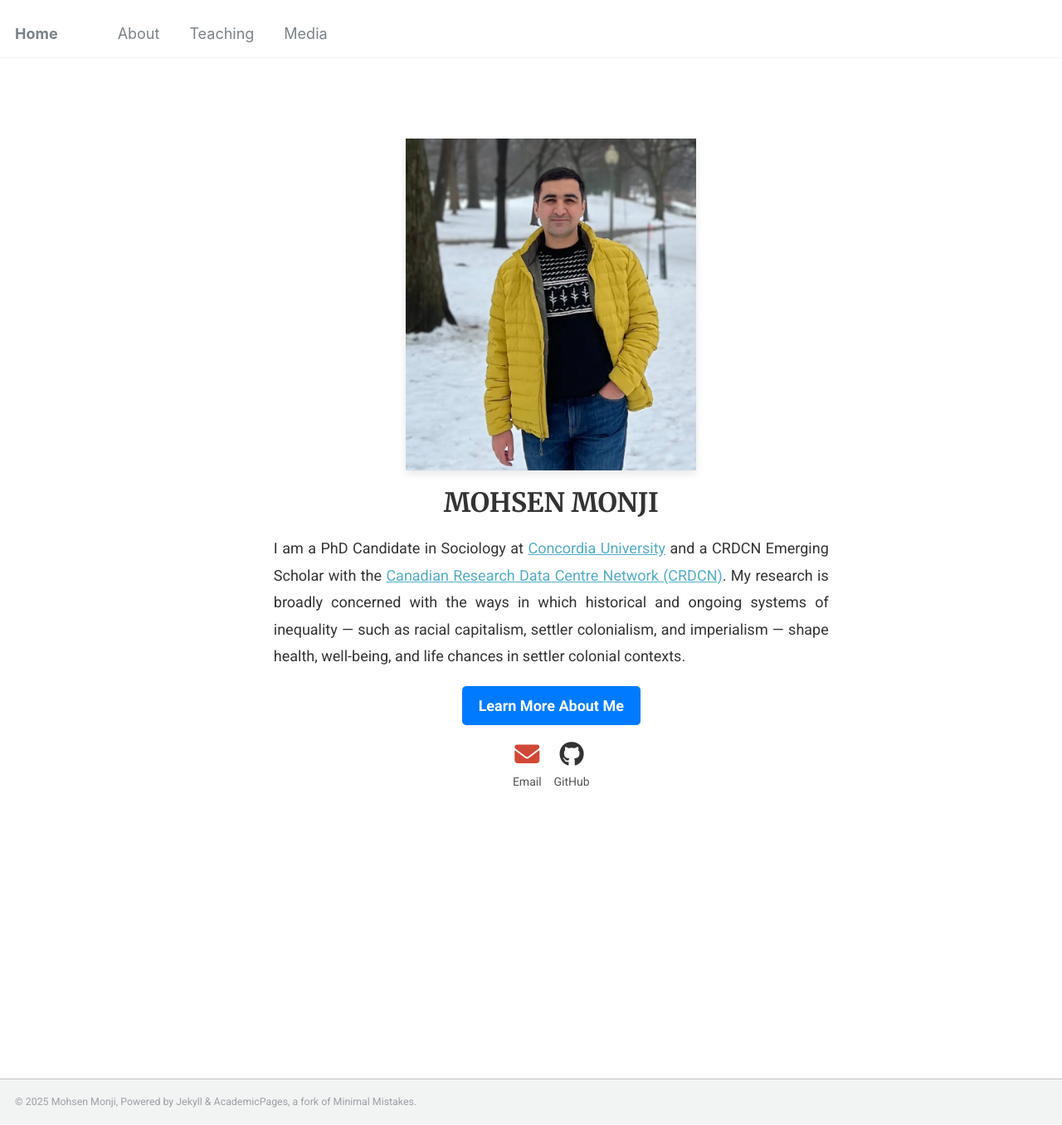
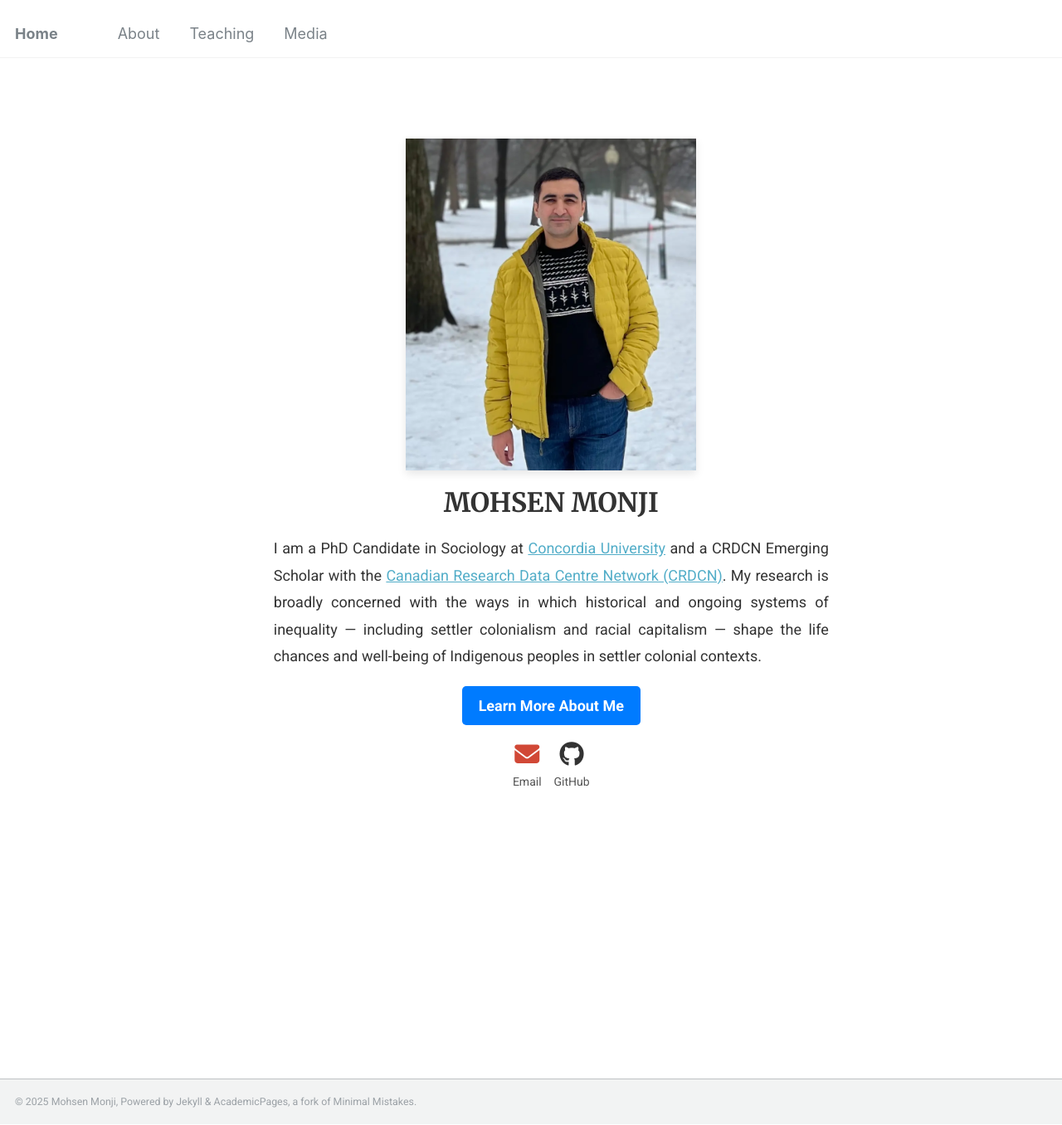
Before and after one commit to Mohsnmonji/mohsnmonji.github.io, a Jekyll site: the page built from _pages/front.md, in a window 1280 px wide and 1356 px high. Shown: the whole window at 83% size. Built offline with Jekyll 4.4.1, drawn with Linux system fonts in a browser that asks for light colours.

Commit message:
Update front.md

```diff
--- a/_pages/front.md
+++ b/_pages/front.md
@@ -27,7 +27,7 @@ hide_avatar: true
   <a href="https://www.concordia.ca/" target="_blank">Concordia University</a>
   and a CRDCN Emerging Scholar with the
   <a href="https://crdcn.ca" target="_blank">Canadian Research Data Centre Network (CRDCN)</a>.
-  My research is broadly concerned with the ways in which historical and ongoing systems of inequality — such as racial capitalism, settler colonialism, and imperialism — shape health, well-being, and life chances in settler colonial contexts.
+  My research is broadly concerned with the ways in which historical and ongoing systems of inequality — including settler colonialism and racial capitalism — shape the life chances and well-being of Indigenous peoples in settler colonial contexts.
 </p>
 
 <!-- Button -->
```
